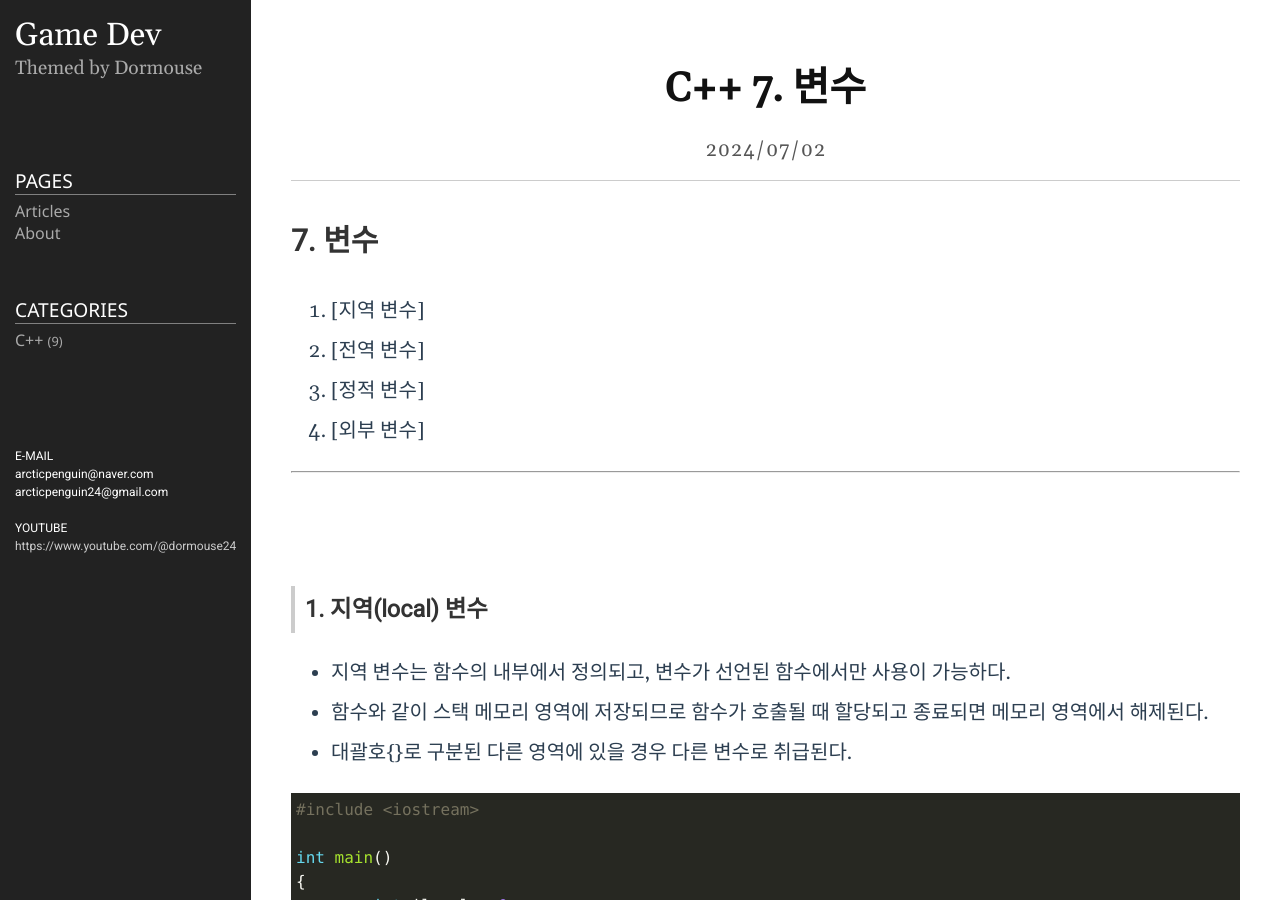
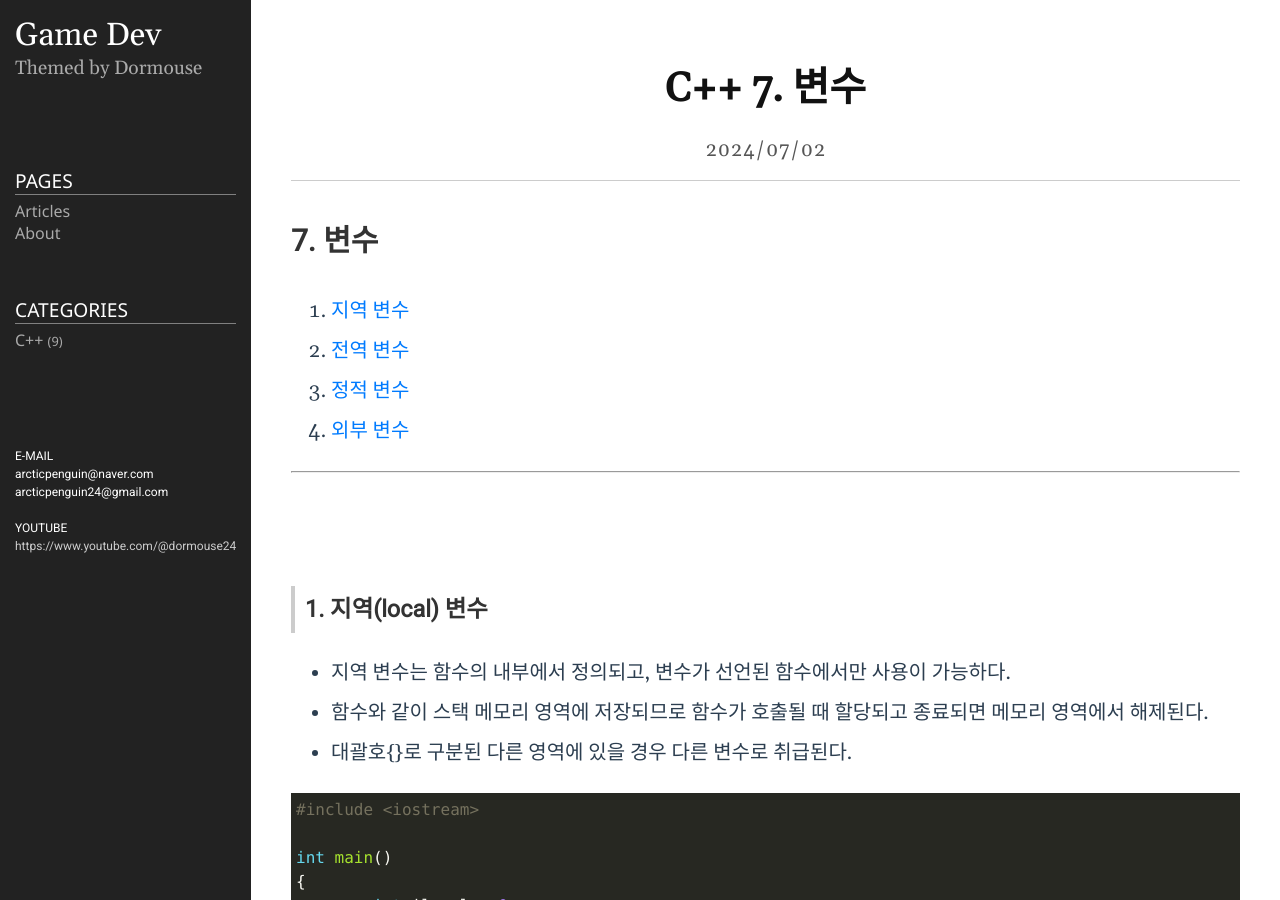
Before and after one commit to Dormouse0224/dormouse0224.github.io, a Jekyll site: the page built from _posts/2024-07-01-C++_7._변수.markdown, in a window 1280 px wide and 900 px high. Built offline with Jekyll 4.4.1, drawn with Linux system fonts in a browser that asks for light colours; comment, search, counter and statistics services are not loaded; part of the change alters nothing that is shown.

```diff
--- a/_posts/2024-07-01-C++_7._변수.markdown
+++ b/_posts/2024-07-01-C++_7._변수.markdown
@@ -7,10 +7,10 @@ category: C++
 
 ## 7. 변수
 
-1. [지역 변수]
-2. [전역 변수]
-3. [정적 변수]
-4. [외부 변수]
+1. [지역 변수](#1-지역local-변수)
+2. [전역 변수](#2-전역global-변수)
+3. [정적 변수](#3-정적static-변수)
+4. [외부 변수](#4-외부extern-변수)
 
 ---
 
```
